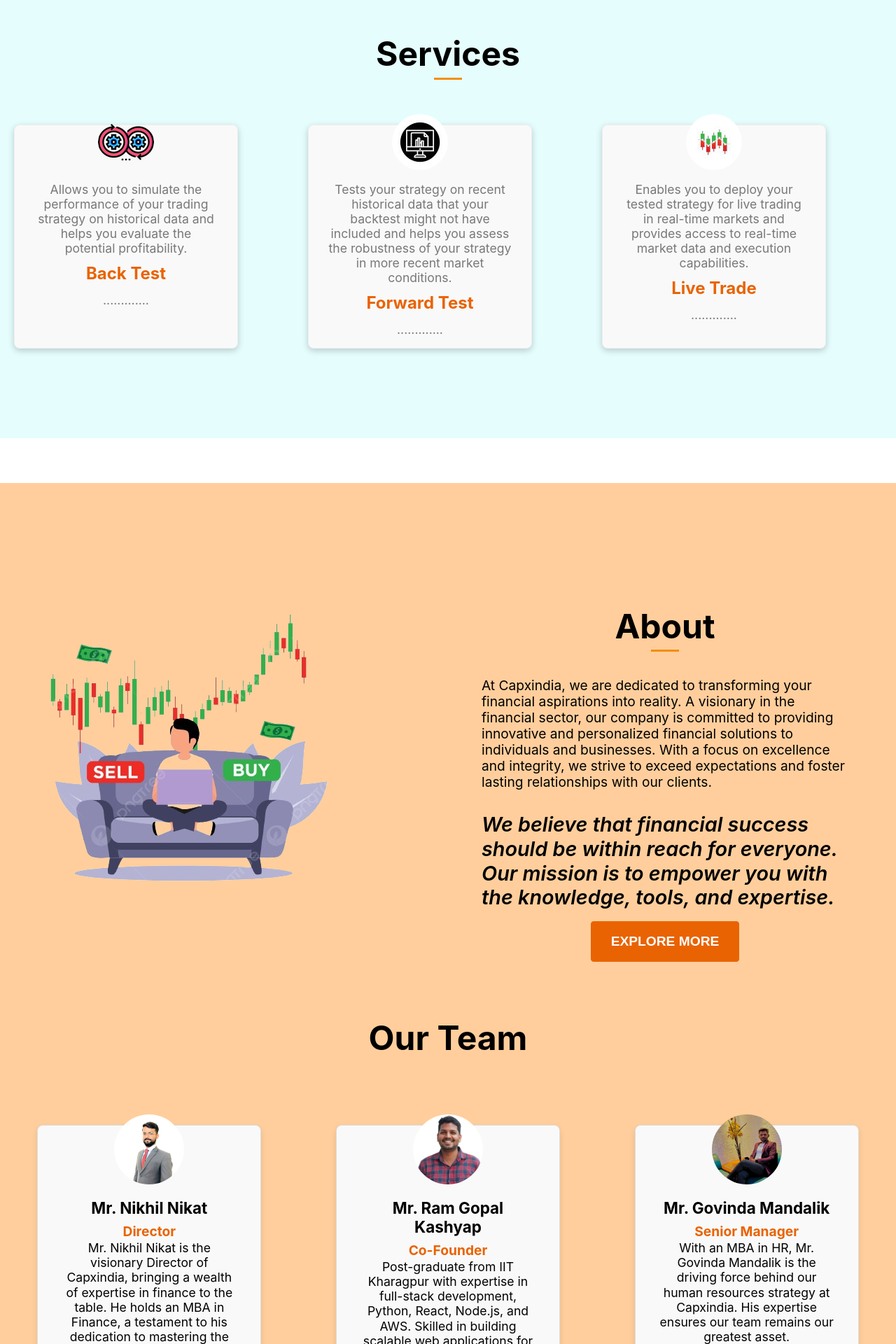
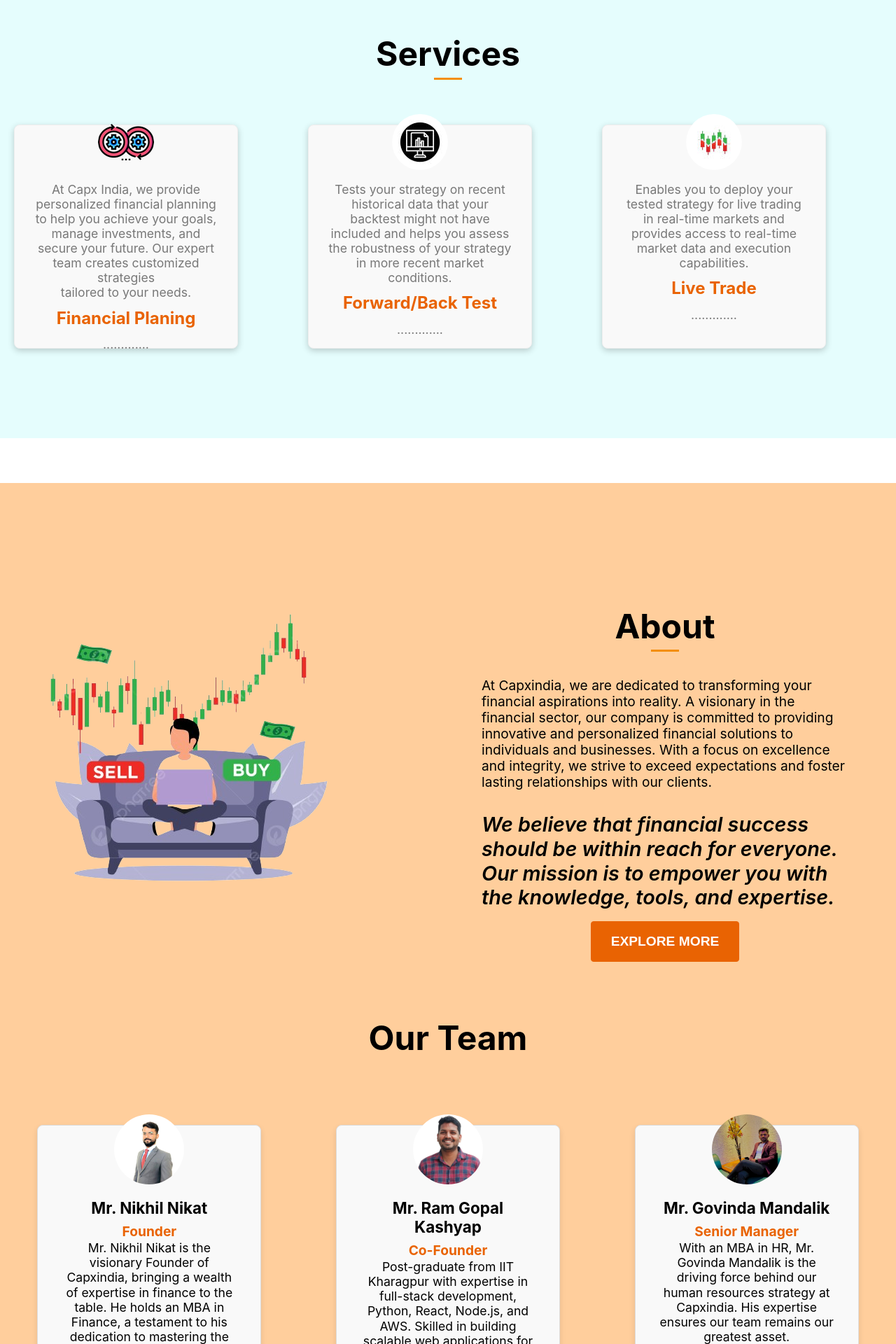
Before and after one commit to Manikm07-nikk/CapxIndia, a React (Create React App) app: page / in a window 1280 px wide. Shown: the part 880-2800 px from the top of the page at 70% size. Built offline with nearby package versions, Linux system fonts and the light colour scheme.

Commit message:
removed extra stuff on 9 nov 2024

```diff
--- a/src/components/About.js
+++ b/src/components/About.js
@@ -27,8 +27,8 @@
                         <img src={user1} alt='Nikhil Nikat' />
                     </div>
                     <h3>Mr. Nikhil Nikat</h3>
-                    <h4>Director</h4>
-                    <p className="description">Mr. Nikhil Nikat is the visionary Director of Capxindia, bringing a wealth of expertise in finance to the table. He holds an MBA in Finance, a testament to his dedication to mastering the intricacies of the financial world.</p>
+                    <h4>Founder</h4>
+                    <p className="description">Mr. Nikhil Nikat is the visionary Founder of Capxindia, bringing a wealth of expertise in finance to the table. He holds an MBA in Finance, a testament to his dedication to mastering the intricacies of the financial world.</p>
                 </div>
                 <div className='card'>
                     <div className='card-image'>
--- a/src/components/Footer.js
+++ b/src/components/Footer.js
@@ -21,7 +21,7 @@
                 </ul>
 
                 <div className="contact-info">
-                    <p>Phone: <a href="tel:+91 705-722-2020">+91 705-722-2020</a></p>
+
                     <p>Email: <a href="mailto:contact@capxindia.in">contact@capxindia.in</a></p>
                 </div>
 
--- a/src/components/Hero.js
+++ b/src/components/Hero.js
@@ -9,7 +9,7 @@
                 <p>CAPXINDIA</p>
                 <p>We Believe</p>
                 <p>In Analysis and not forecasting</p>
-                <button href='/' className='button'>Login/SignUp</button>
+
             </div>
         </div>
     )
--- a/src/components/Services.js
+++ b/src/components/Services.js
@@ -13,14 +13,14 @@
                 <div className='content'>
                     <div className='card'>
                         <img src={user1} alt='user1'/>
-                        <p>Allows you to simulate the performance of your trading strategy on historical data and helps you evaluate the potential profitability.</p>
-                        <p><span>Back Test</span></p>
+                        <p>At Capx India, we provide personalized financial planning to help you achieve your goals, manage investments, and secure your future. Our expert team creates customized strategies tailored to your needs.</p>
+                        <p><span>Financial Planing</span></p>
                         <p>.............</p>
                     </div>
                     <div className='card'>
                         <img src={user2} alt='user1'/>
                         <p>Tests your strategy on recent historical data that your backtest might not have included and helps you assess the robustness of your strategy in more recent market conditions.</p>
-                        <p><span>Forward Test</span></p>
+                        <p><span>Forward/Back Test</span></p>
                         <p>.............</p>
                     </div>
                     <div className='card'>
```
